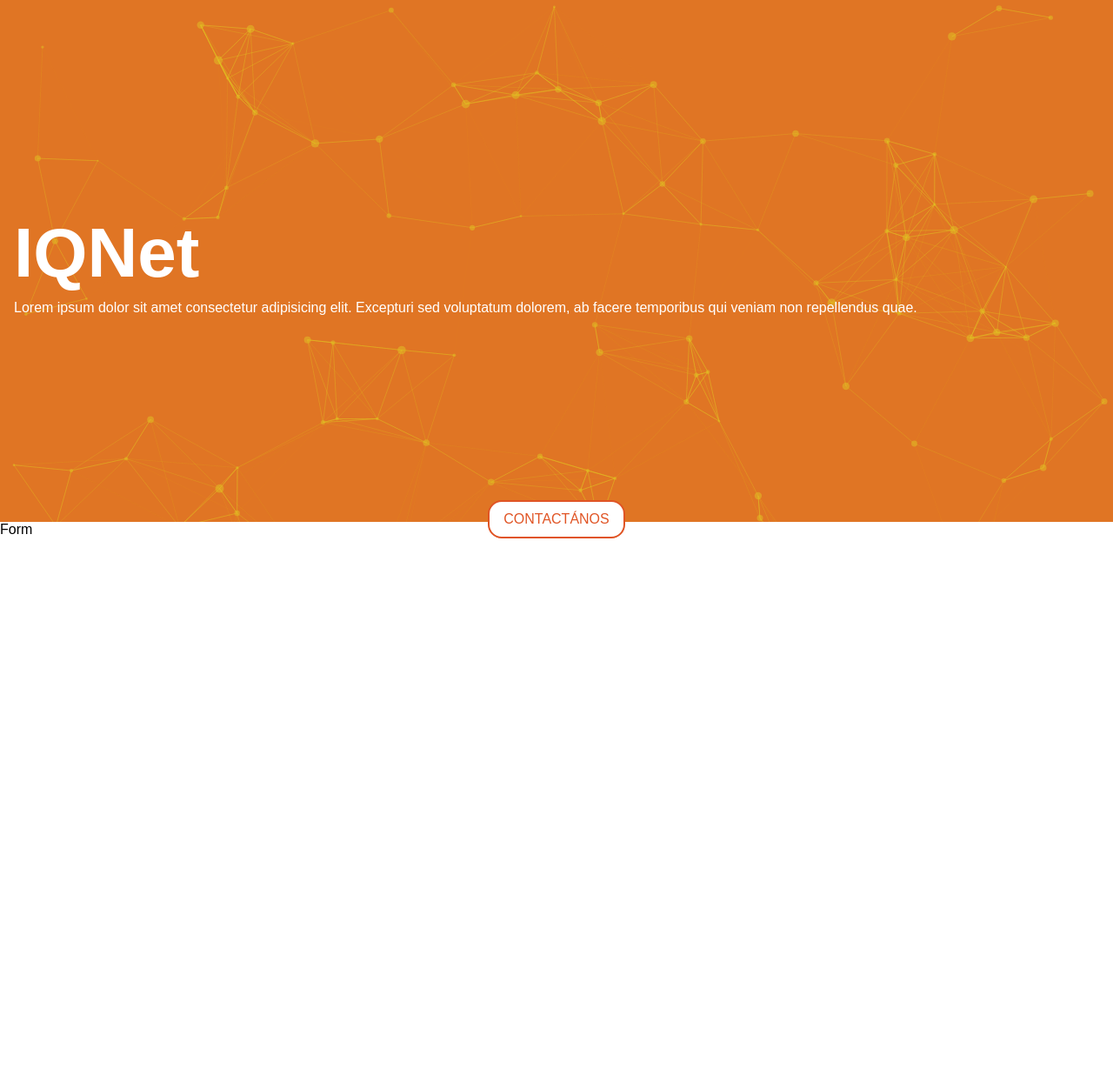
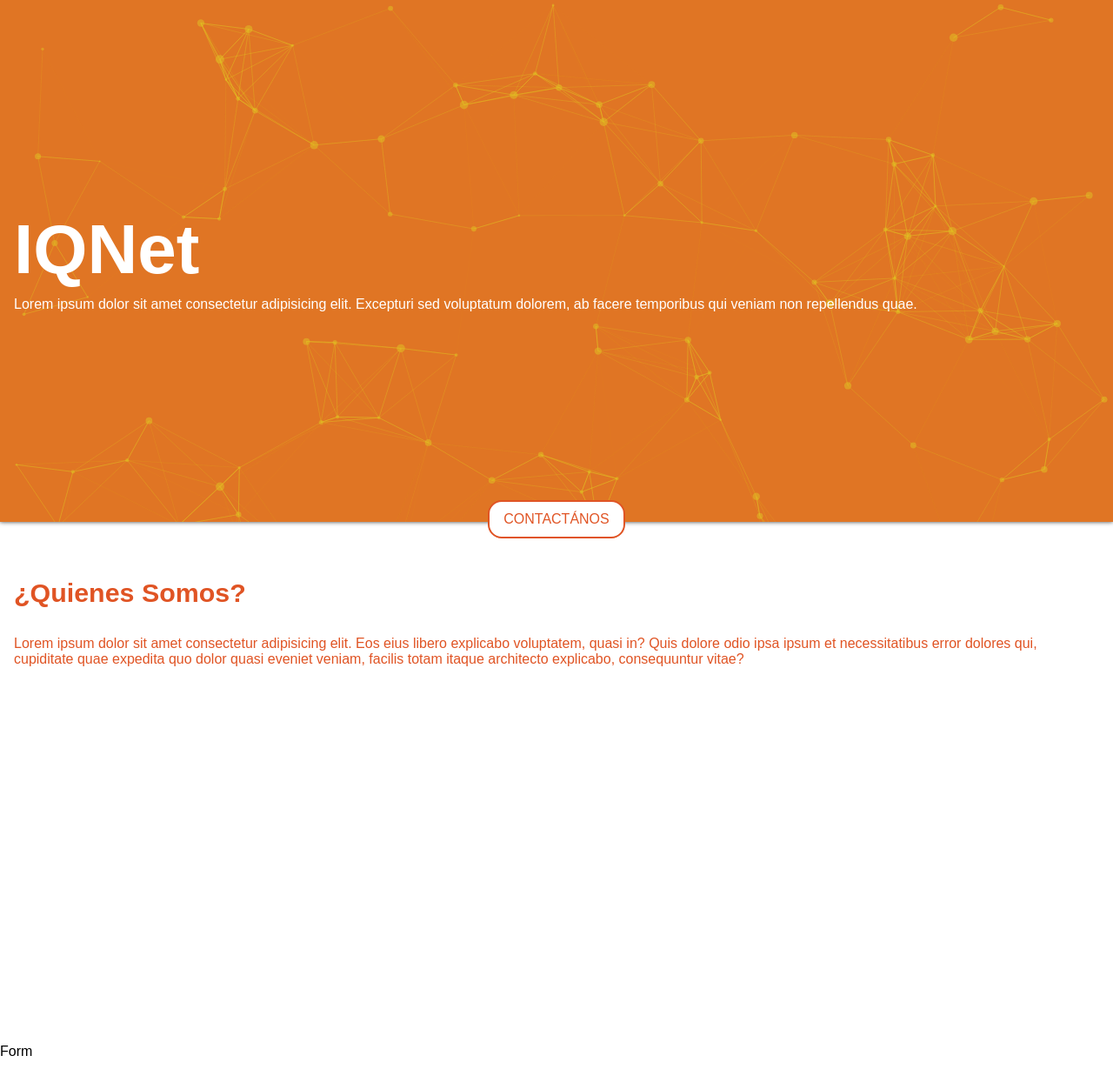
Before and after one commit to IQNetSRL/IQNet, a React (Vite) app in the folder client/: page / in a window 1280 px wide. Shown: the top 1252 px of the page at 87% size. Before the commit the page ends 1200 px from the top, so only its background shows below. Built offline with nearby package versions, Linux system fonts and the light colour scheme; a web font is replaced by a local one.

Commit message:
feat(client/src/views/landingPage):added some styles

```diff
--- a/client/src/views/landingPage/LandingPage.module.scss
+++ b/client/src/views/landingPage/LandingPage.module.scss
@@ -2,13 +2,28 @@
 @import "../../styles/mixins.scss";
 
 .mainLanding {
+  cursor: default;
   .sectionLanding {
     @include centerFlex(flex, column, center, flex-start, 0.5rem);
     @include height(75vh, 75vh);
+    position: relative;
     color: $white;
+    padding: 1rem;
+    z-index: 99;
+    transition: 0.2s ease;
+    box-shadow: 0px 0px 5px 0px rgba(0, 0, 0, 0.75);
+  }
+  .sectionLandingNo {
+    @include centerFlex(flex, column, center, flex-start, 0.5rem);
+    @include height(75vh, 75vh);
     position: relative;
+    color: $primary-color;
+    background-color: $white;
     padding: 1rem;
-    cursor: default;
+    transition: 0.2s ease;
+    h1 {
+      filter: drop-shadow(-3px 0px 2px #5a5a5a);
+    }
   }
   .particles {
     @include height(100%, 100%);
@@ -27,7 +42,7 @@
     position: absolute;
     bottom: -1.2rem;
     left: 0;
-    z-index: 2;
+    z-index: 99;
     button {
       background-color: $white;
       color: $primary-color;
@@ -35,6 +50,7 @@
       border-radius: 1rem;
       padding: 0.7rem 1rem;
       font-size: 1rem;
+      transition: 0.2s ease;
       cursor: pointer;
       &:hover {
         color: $white;
@@ -45,10 +61,47 @@
       }
     }
   }
+  .titleAbout {
+    padding: 1rem 0;
+    font-size: 1.9rem;
+  }
   .sectionForm {
+    @include height(75vh, 75vh);
+    position: relative;
+    z-index: 1;
+    transition: 0.2s ease;
+    box-shadow: 0px 0px 5px 0px rgba(0, 0, 0, 0.75);
+  }
+  .sectionFormNo {
     @include height(75vh, 75vh);
     position: relative;
     background-color: $white;
     z-index: 1;
+    transition: 0.2s ease;
   }
 }
+
+.sectionAbout {
+  @include height(75vh, 75vh);
+  position: relative;
+  padding: 3rem 1rem;
+  color: $white;
+  z-index: 3;
+  transition: 0.2s ease;
+  box-shadow: 0px 0px 5px 0px rgba(0, 0, 0, 0.75);
+  p {
+    padding: 1rem 0;
+  }
+}
+.sectionAboutNo {
+  @include height(75vh, 75vh);
+  position: relative;
+  background-color: $white;
+  padding: 3rem 1rem;
+  color: $primary-color;
+  z-index: 1;
+  transition: 0.2s ease;
+  p {
+    padding: 1rem 0;
+  }
+}
--- a/client/src/views/landingPage/LandingPage.tsx
+++ b/client/src/views/landingPage/LandingPage.tsx
@@ -1,9 +1,15 @@
-import React from "react";
+import React, { useState } from "react";
 import Particle from "../../components/particles/Particles";
 import Form from "../../components/form/Form";
 import styles from "./LandingPage.module.scss";
 
 function LandingPage() {
+  const [section, setSection] = useState(1);
+
+  const handleChangeSection = (value) => {
+    setSection(value);
+  };
+
   const scrollToFormSection = () => {
     const formSection = document.getElementById("sectionForm");
     if (formSection) {
@@ -13,8 +19,13 @@ function LandingPage() {
 
   return (
     <main className={styles.mainLanding}>
-      <section className={styles.sectionLanding}>
-        <Particle />
+      <Particle />
+      <section
+        className={
+          section === 1 ? styles.sectionLanding : styles.sectionLandingNo
+        }
+        onMouseEnter={() => handleChangeSection(1)}
+      >
         <h1 className={styles.title}>IQNet</h1>
         <p>
           Lorem ipsum dolor sit amet consectetur adipisicing elit. Excepturi sed
@@ -25,7 +36,27 @@ function LandingPage() {
           <button onClick={scrollToFormSection}>CONTACTÁNOS</button>
         </div>
       </section>
-      <section className={styles.sectionForm} id="sectionForm">
+      <section
+        className={section === 2 ? styles.sectionAbout : styles.sectionAboutNo}
+        onMouseEnter={() => handleChangeSection(2)}
+        id="sectionAbout"
+      >
+        <div>
+          <h1 className={styles.titleAbout}>¿Quienes Somos?</h1>
+          <p>
+            Lorem ipsum dolor sit amet consectetur adipisicing elit. Eos eius
+            libero explicabo voluptatem, quasi in? Quis dolore odio ipsa ipsum
+            et necessitatibus error dolores qui, cupiditate quae expedita quo
+            dolor quasi eveniet veniam, facilis totam itaque architecto
+            explicabo, consequuntur vitae?
+          </p>
+        </div>
+      </section>
+      <section
+        className={section === 3 ? styles.sectionForm : styles.sectionFormNo}
+        onMouseEnter={() => handleChangeSection(3)}
+        id="sectionForm"
+      >
         <Form />
       </section>
     </main>
```
